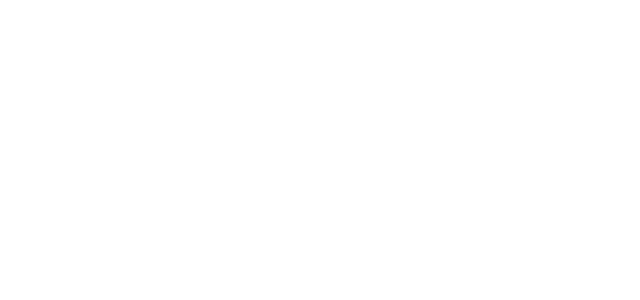
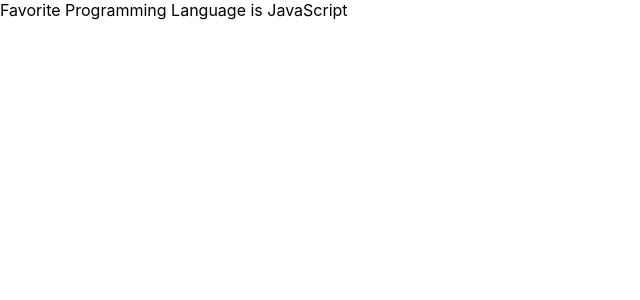
Before and after one commit to SamuelNjenga/ui-animations, a React (Create React App) app: page / in a window 1280 px wide. Shown: the top 300 px of the page, without its empty margins (0-640 px from the left). Built offline with nearby package versions, Linux system fonts and the light colour scheme.

Commit message:
feat: create text directory and add FadingComponent.js

```diff
--- a/src/App.js
+++ b/src/App.js
@@ -1,11 +1,12 @@
-import React from 'react'
+import React from "react";
+import FadingComponent from "./text/FadingComponent";
 
 const App = () => {
   return (
     <div>
+      <FadingComponent />
+    </div>
+  );
+};
 
-    </div>
-  )
-}
-
-export default App
+export default App;
--- /dev/null
+++ b/src/text/FadingComponent.js
@@ -0,0 +1,14 @@
+import React from "react";
+
+import { useSpring, animated } from "react-spring";
+
+const FadingComponent = () => {
+  const props = useSpring({ to: { opacity: 1 }, from: { opacity: 0 } });
+  return (
+    <animated.div style={props}>
+      Favorite Programming Language is JavaScript
+    </animated.div>
+  );
+};
+
+export default FadingComponent;
```
